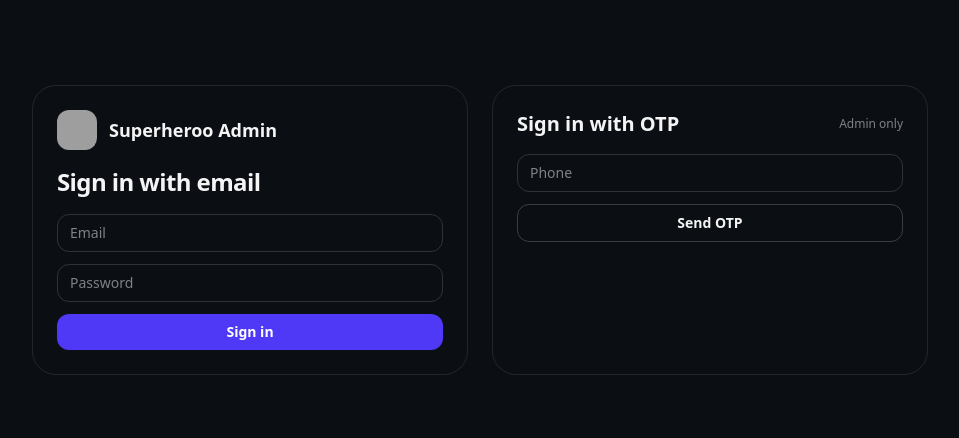
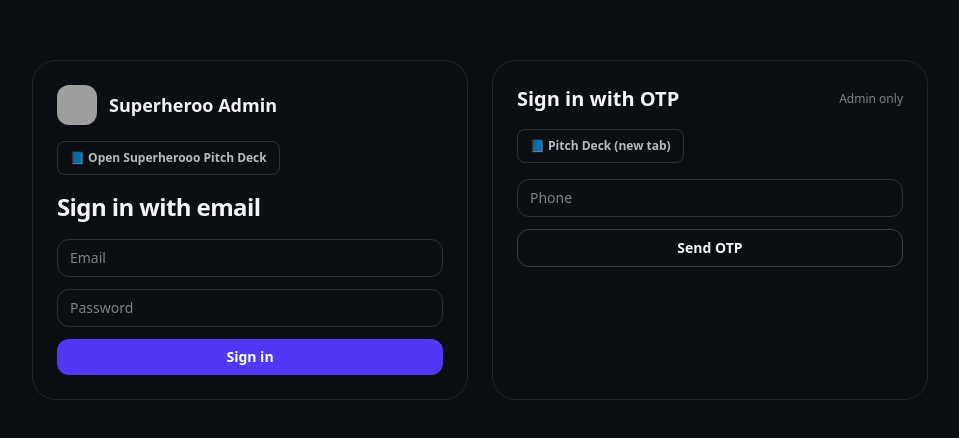
Before and after one commit to UltimateSolution8/superherooAdmin, a React (Vite) app: page /login in a window 1280 px wide. Shown: the part 170-608 px from the top of the page, without its empty margins (160-1119 px from the left). Built offline with nearby package versions, Linux system fonts and the light colour scheme; no server answers; grey boxes are pictures that could not be loaded; what ag-grid-community would draw is missing.

Commit message:
feat(admin): add pitch deck links in login and nav

```diff
--- a/src/components/Nav.tsx
+++ b/src/components/Nav.tsx
@@ -34,6 +34,14 @@
           </div>
         </Link>
         <div className="flex flex-wrap items-center gap-1">
+          <a
+            className="rounded-lg border border-foreground/15 px-3 py-2 text-xs font-medium text-foreground/70 hover:text-foreground hover:bg-foreground/5"
+            href="/Superherooo-Pitch-Deck.pdf"
+            target="_blank"
+            rel="noreferrer"
+          >
+            📘 Pitch Deck
+          </a>
           {navItems.map((item) => {
             const active = location.pathname === item.href;
             return (
--- a/src/pages/LoginPage.tsx
+++ b/src/pages/LoginPage.tsx
@@ -82,6 +82,14 @@
               <div className="text-lg font-semibold">Superheroo Admin</div>
             </div>
           </div>
+          <a
+            href="/Superherooo-Pitch-Deck.pdf"
+            target="_blank"
+            rel="noreferrer"
+            className="inline-flex items-center gap-2 rounded-lg border border-foreground/15 px-3 py-2 text-xs font-semibold text-foreground/75 hover:bg-foreground/5"
+          >
+            📘 Open Superherooo Pitch Deck
+          </a>
           <h1 className="text-2xl font-semibold tracking-tight">Sign in with email</h1>
           {error && (
             <div className="rounded-lg border border-red-500/30 bg-red-500/10 px-3 py-2 text-xs text-red-700 dark:text-red-300">
@@ -116,6 +124,14 @@
             <h2 className="text-xl font-semibold">Sign in with OTP</h2>
             <span className="text-xs text-foreground/50">Admin only</span>
           </div>
+          <a
+            href="/Superherooo-Pitch-Deck.pdf"
+            target="_blank"
+            rel="noreferrer"
+            className="inline-flex items-center gap-2 rounded-lg border border-foreground/15 px-3 py-2 text-xs font-semibold text-foreground/75 hover:bg-foreground/5"
+          >
+            📘 Pitch Deck (new tab)
+          </a>
           {step === 'start' ? (
             <form className="space-y-3" onSubmit={handleStartOtp}>
               <input
```
Also changed, not shown: 1 other file (tests, documents, lock files or other folders).
